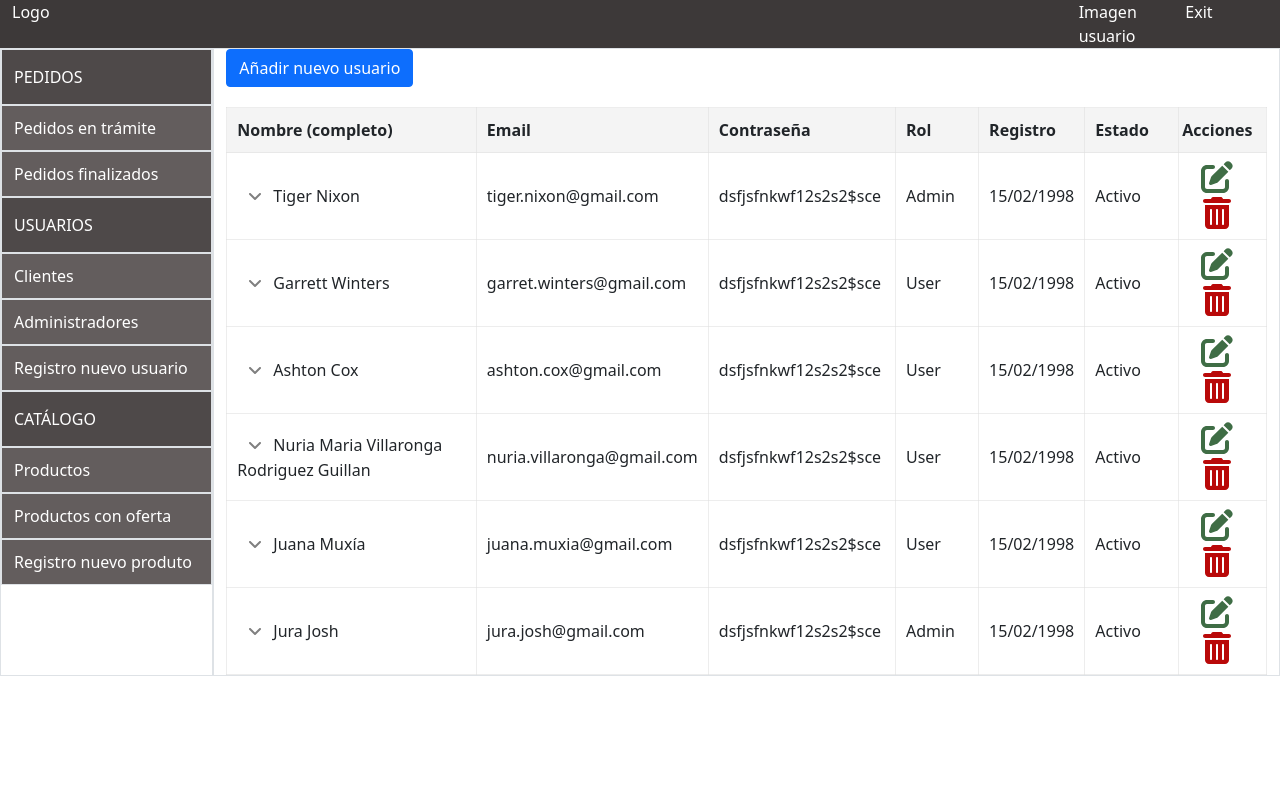
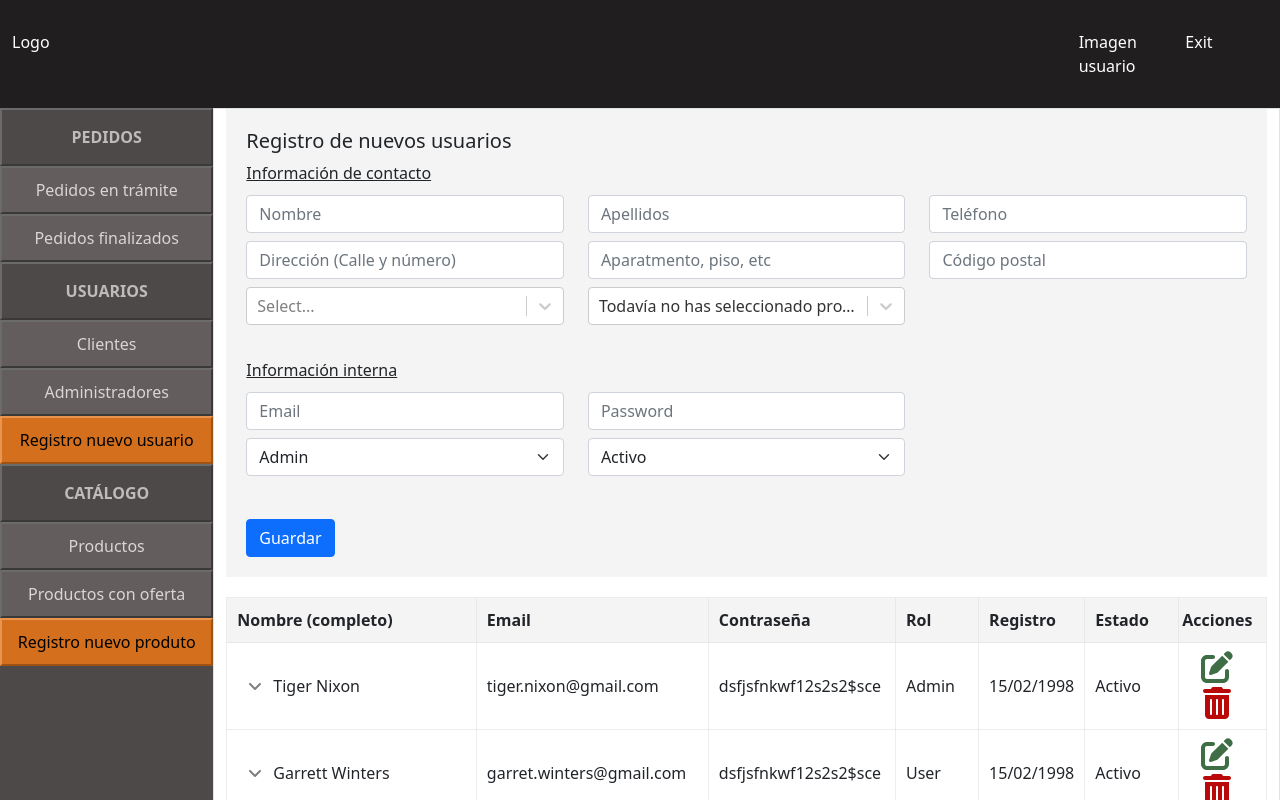
Before and after one commit to NuriaVillaronga/Crud-React, a React (Create React App) app: page / in a window 1280 px wide. Shown: the top 800 px of the page. Built offline with nearby package versions, Linux system fonts and the light colour scheme.

Commit message:
construyendo el menu

```diff
--- a/src/App.css
+++ b/src/App.css
@@ -1,20 +1,63 @@
 .header-row {
-    background-color: rgb(61, 57, 57);
+    background-color: rgb(32, 30, 30);
     color: white;
+    padding-top: 30px;
+    padding-bottom: 30px;
 }
+
+
+/*Menú*/
 .menu-col {
     color: white;
+    background-color: rgb(78, 73, 73);
+    padding: 0px !important;
 }
-.global-item {
-    background-color: rgb(78, 73, 73);
+.global-btn, .especific-btn {
+    width: 100%;
+    height: 100%;
+    border-bottom: 2px solid rgb(59, 56, 56);
+    border-right: 2px solid rgb(59, 56, 56);
+    border-top: 2px solid rgb(107, 107, 107);
+    border-left: 2px solid rgb(107, 107, 107);
+    color: rgb(219, 213, 213);
+}
+.add-especific-btn {
+    width: 100%;
+    height: 100%;
+    padding-top:10px;
+    padding-bottom:10px;
+    border-bottom: 2px solid rgb(158, 83, 22);
+    border-right: 2px solid rgb(158, 83, 22);
+    border-top: 2px solid rgb(233, 148, 79);
+    border-left: 2px solid rgb(233, 148, 79);
+    background-color: rgb(211, 111, 29);
+    color: black;
+}
+.global-btn {
     padding-top:15px;
     padding-bottom:15px;
+    background-color: rgb(78, 73, 73);
+    font-weight: bold;
+    color: rgb(192, 187, 187);
 }
-.especific-item {
-    background-color: rgb(99, 93, 93);
+.global-btn:hover{
+    background-color: rgb(43, 40, 40);
+    color: rgb(228, 103, 0);
+}
+.especific-btn {
     padding-top:10px;
     padding-bottom:10px;
+    background-color: rgb(99, 93, 93);
+    color: rgb(219, 213, 213);
 }
+.especific-btn:hover {
+    background-color: rgb(65, 59, 59);
+    color: rgb(238, 144, 68);
+}
+.add-especific-btn:hover {
+    background-color: rgb(185, 96, 23);
+}
+/*******/
 
 
 .iconsCrud:hover {
@@ -33,7 +76,6 @@ tr.hidde {
 
 /*Add-form*/
 #add-form {
-    display: none;
     background-color: rgba(209, 209, 209, 0.239);
     padding: 20px;
 }
--- a/src/App.js
+++ b/src/App.js
@@ -1,8 +1,9 @@
-import React, { useState, useEffect, Fragment } from 'react';
+import React, { useState, Fragment } from 'react';
 import './App.css';
 import 'bootstrap/dist/css/bootstrap.min.css';
-import MainTable from './Components/MainTable';
 import CustomSelect from './Components/CustomSelect';
+import RowMenu from './Components/RowMenu';
+import ContainerMainTable from './Components/ContainerMainTable';
 
 
 const Header = () => {
@@ -13,39 +14,39 @@ const Header = () => {
             </div>);
 }
 
-const RowMenu = ( {id, value, global = false } ) => {
+const Content = () => {
 
-    let style_class = "";
+  const handleUsuariosClick = () => {
+    var containerAddUser = document.getElementById("container-add-user");
+    var containerMainTable = document.getElementById("container-main-table");
+    containerAddUser.style.display = "none";
+    containerMainTable.style.display = "block";
+  }
 
-    if (global == false) {
-      style_class="especific-item";
-    }
-    if (global == true) {
-      style_class="global-item";
-    }
+  const handleRegistroUsuariosClick = () => {
+    var containerAddUser = document.getElementById("container-add-user");
+    var containerMainTable = document.getElementById("container-main-table");
+    containerAddUser.style.display = "block";
+    containerMainTable.style.display = "none";
+  }
 
-    return(<div className={`row ${style_class} border`} id={id}>
-            <div className="col-12">{value}</div>
-          </div>);
-}
-
-const Content = () => {
   return (<div className="row content-row">
-            <div className="col-2 border menu-col">
+            <div className="col-2 menu-col">
               <RowMenu id="pedidos-row" value="PEDIDOS" global={true}/>
               <RowMenu id="tramitados-row" value="Pedidos en trámite"/>
               <RowMenu id="finalizados-row" value="Pedidos finalizados"/>
-              <RowMenu id="usuarios-row" value="USUARIOS" global={true}/>
+              <RowMenu id="usuarios-row" value="USUARIOS" global={true} handleUsuariosClick={handleUsuariosClick}/>
               <RowMenu id="clientes-row" value="Clientes"/>
               <RowMenu id="administradores-row" value="Administradores"/>
-              <RowMenu id="registro-row" value="Registro nuevo usuario"/>
+              <RowMenu id="registro-usuario-row" value="Registro nuevo usuario" add={true} handleRegistroUsuariosClick={handleRegistroUsuariosClick}/>
               <RowMenu id="catalogo-row" value="CATÁLOGO" global={true}/>
               <RowMenu id="clientes-row" value="Productos"/>
               <RowMenu id="administradores-row" value="Productos con oferta"/>
-              <RowMenu id="registro-row" value="Registro nuevo produto"/>
+              <RowMenu id="registro-producto-row" value="Registro nuevo produto" add={true}/>
             </div>
             <div className="col-10 border">
-              <ContainerMainTable/>
+              <ContainerAddUser id="container-add-user"/>
+              <ContainerMainTable id="container-main-table"/>
             </div>
           </div>);
 }
@@ -80,7 +81,7 @@ const optionsOurense = [
 
 const nullOption = { label: "Todavía no has seleccionado provincia", value: null };
 
-const AddUser = ({desplegarFormulario, ocultarFormShowBtn}) => {
+const AddUser = () => {
   const handleChangeSelect = ( {value} ) => {
 
       if (value === null) {
@@ -122,7 +123,6 @@ const AddUser = ({desplegarFormulario, ocultarFormShowBtn}) => {
   const [valueCity, setValueCity] = useState(nullOption);
 
   return (<Fragment>
-            <button className="btn btn-primary" id="add-btn" type="button" onClick={desplegarFormulario}>Añadir nuevo usuario</button>
             <form id="add-form">
                 <h5>Registro de nuevos usuarios</h5>
                 <div className="row">
@@ -176,33 +176,17 @@ const AddUser = ({desplegarFormulario, ocultarFormShowBtn}) => {
                 </div>
 
                 <button className="btn btn-primary" type="submit">Guardar</button>
-                <button className="btn btn-danger" type="button" onClick={ocultarFormShowBtn}>Cancelar</button>
               </form>
           </Fragment>);
 }
 
-const ContainerMainTable = () => {
-
-  const handleDesplegarFormulario = () => {
-    document.getElementById("add-form").style.display = "block";
-    document.getElementById("add-btn").style.display = "none";
-  }
-
-  const handleOcultarFormShowBtn = () => {
-    document.getElementById("add-form").style.display = "none";
-    document.getElementById("add-btn").style.display = "block";
-  }
+const ContainerAddUser = ( {id} ) => {
 
     return (<Fragment>
-      <div className="row">
+      <div className="row" id={id}>
           <div className="col-12 newUserCol">
-            <AddUser desplegarFormulario={handleDesplegarFormulario} ocultarFormShowBtn={handleOcultarFormShowBtn}/>
+            <AddUser/>
           </div>
-        </div>
-        <div className="row">
-            <div className="col-12">
-              <MainTable/>
-            </div>
         </div>
       </Fragment>
   );
--- a/src/Components/ContainerMainTable.js
+++ b/src/Components/ContainerMainTable.js
@@ -1,10 +1,10 @@
-import React, { useState, Fragment } from 'react';
+import React, { Fragment } from 'react';
 import MainTable from './MainTable';
 
-function ContainerMainTable () {
+function ContainerMainTable ( {id} ) {
 
     return (<Fragment>
-            <div className="row">
+            <div className="row" id={id}>
                 <div className="col-12">
                     <MainTable/>
                 </div>
--- /dev/null
+++ b/src/Components/RowMenu.js
@@ -0,0 +1,44 @@
+import React from 'react';
+
+/**
+ * Componente RowMenu para incorporarle filas al menú en función de la acción que se quiera llevar a cabo.
+ * Según la acción a realizar las propiedades de la componente cambiarán.
+ *
+ * @param id Permite identificar la acción que representará la fila (obtener clientes, obtener admins...)
+ * @param value Permite establecer el valor del botón.
+ * @param global Booleano para identificar si la fila será una acción global (obtener todos los usuarios) o específica (obtener clientes, obtener admins).
+ * @param add Booleano para identificar si la fila será una acción global (obtener todos los usuarios) o específica (obtener clientes, obtener admins).
+ * @returns Fila del menú
+ */
+function RowMenu ( {id, value, global = false, add = false, handleRegistroUsuariosClick, handleUsuariosClick } ) {
+
+    let style_btn = "";
+    let handle = "";
+
+    if (global == false) {
+      style_btn = "especific-btn";
+      if(add == true) {
+        style_btn = "add-especific-btn";
+      }
+    }
+    if (global == true) {
+      style_btn = "global-btn";
+    }
+
+    if ( id == "registro-usuario-row" ) {
+        handle = handleRegistroUsuariosClick
+    }
+    else if ( id == "usuarios-row" ) {
+        handle = handleUsuariosClick
+    }
+
+    return(<div className="row" id={id}>
+            <div className="col-12">
+              <form>
+                <button type="button" className={style_btn} onClick={handle}>{value}</button>
+              </form>
+            </div>
+          </div>);
+}
+
+export default RowMenu;
```
Also changed, not shown: src/Components/MainTable.js (+17 -67 lines).
